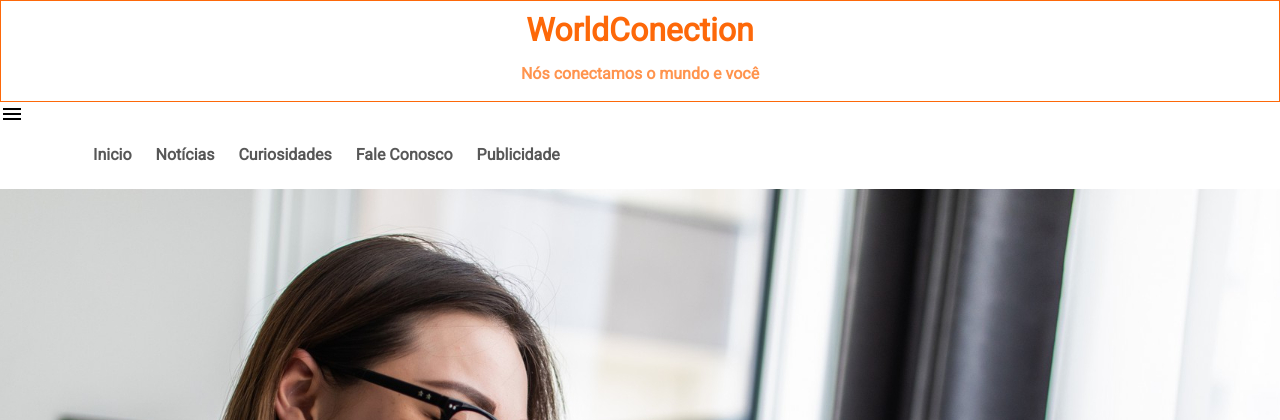
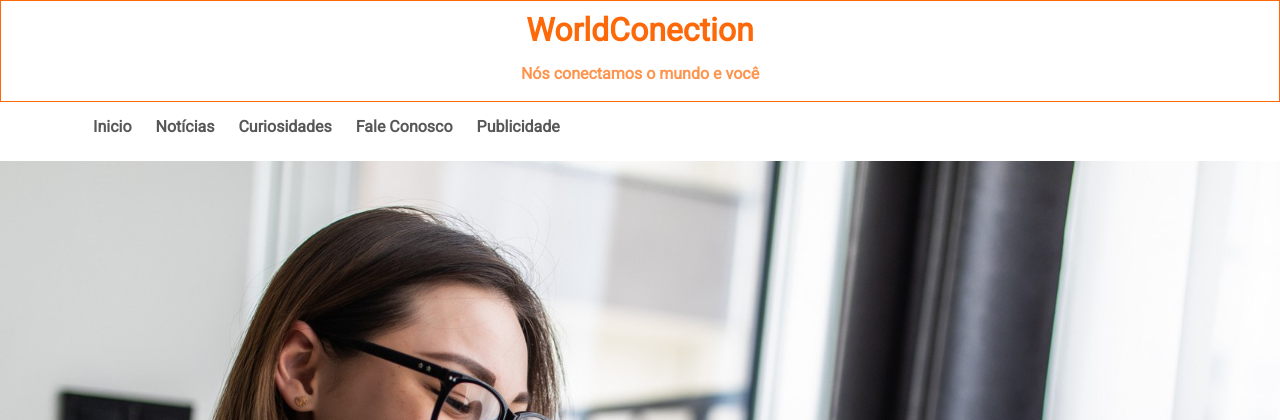
Before and after one commit to WAGUNA-SS/SiteCompleto, a PHP site: page / in a window 1280 px wide. Shown: the top 420 px of the page. Run offline with PHP 8.4, Linux system fonts and the light colour scheme.

Commit message:
terminado

```diff
--- a/estilos/retrato.css
+++ b/estilos/retrato.css
@@ -17,24 +17,6 @@
 
 body {
     width: 100vw;
-}
-
-i#burguer {
-    background-color: #fd6809;
-    color: white;
-    display: block;
-    text-align: center;
-    padding: 10px;
-    cursor: pointer;
-}
-
-i#burguer:hover{
-    background-color: white;
-    color: #fd6809;
-}
-
-nav{
-    display:none;
 }
 
 main .imagem1 {
--- a/index.html
+++ b/index.html
@@ -16,15 +16,6 @@
 
     <link href="https://fonts.googleapis.com/icon?family=Material+Icons" rel="stylesheet">
 
-    <script>
-        function clickMenu() {
-        if (itens.style.display == 'block') {
-            itens.style.display = 'none'
-        } else {
-            itens.style.display = 'block'
-            }
-        }
-    </script>
 </head>
 <body>
 
@@ -33,9 +24,7 @@
         <p>Nós conectamos o mundo e você</p>
     </header>
 
-    <section>
-        <i id="burguer" class="material-icons" onclick="clickMenu">menu</i>
-        <nav id="itens">
+        <nav>
 
             <a href="#">Inicio</a>
             <a href="#">Notícias</a>
@@ -44,7 +33,6 @@
             <a href="#">Publicidade</a>
         </nav>
 
-    </section>
     <main>
 
         <section class="imagem1" id="img01">
```
